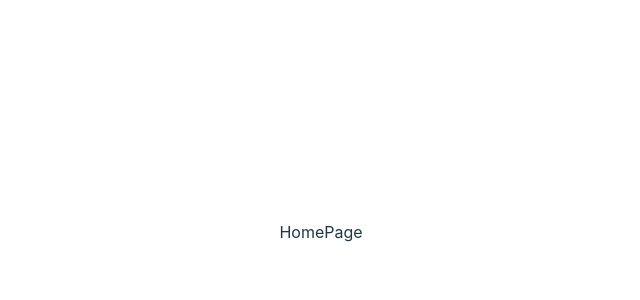
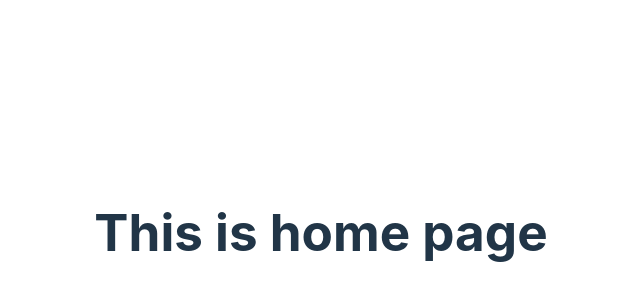
Before and after one commit to hackathon-fsw-2-team-7/chat-app-frontend, a React (Vite) app: page / in a window 1280 px wide. Shown: the part 168-468 px from the top of the page, without its empty margins (319-959 px from the left). Built offline with nearby package versions, Linux system fonts and the light colour scheme.

Commit message:
feature: home

```diff
--- a/src/pages/HomePage.jsx
+++ b/src/pages/HomePage.jsx
@@ -1,3 +1,7 @@
 export const HomePage = () => {
-    return <div>HomePage</div>;
+    return (
+        <>
+            <h1>This is home page</h1>
+        </>
+    );
 };
```
Also changed, not shown: vercel.json (added).
